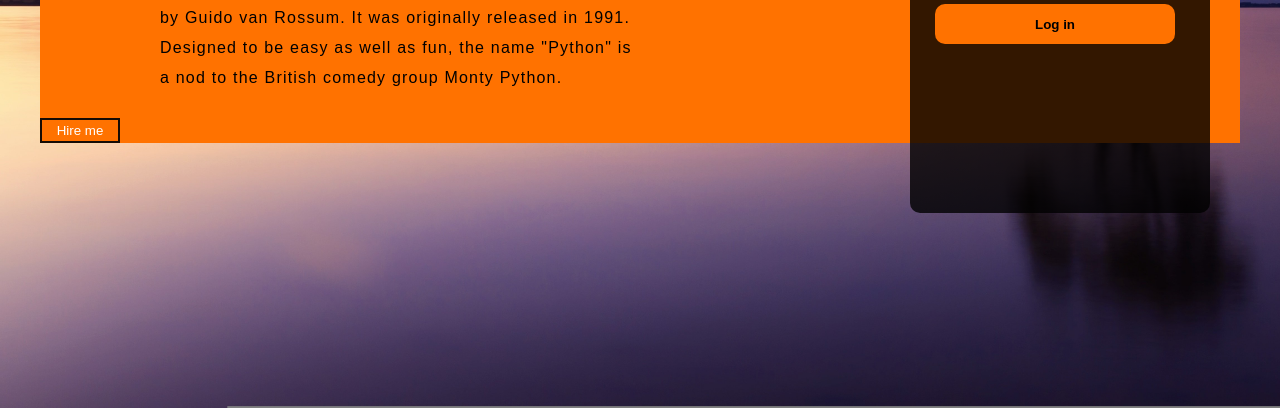
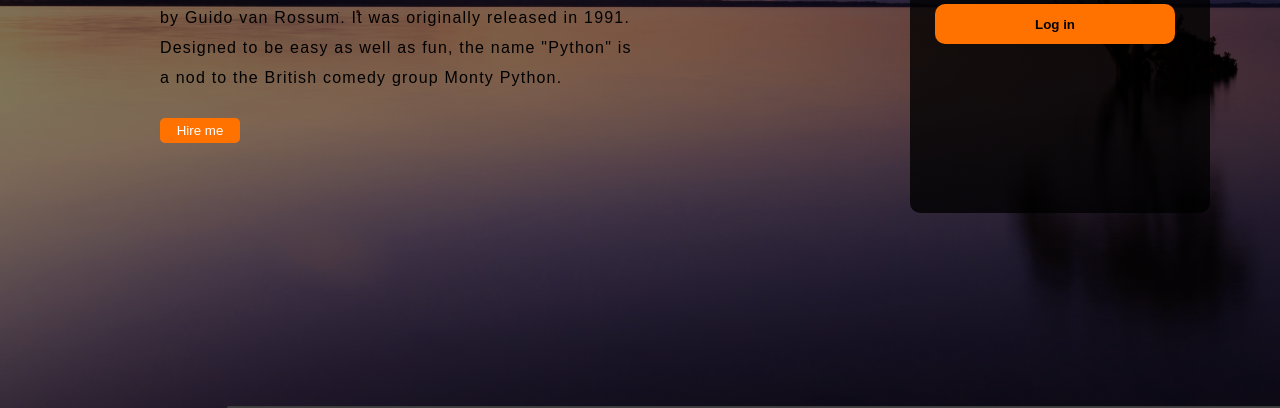
Before and after one commit to urstylelimon/Calculator, a plain HTML site: page index.html in a window 1280 px wide. Shown: the part 392-800 px from the top of the page. Drawn offline with Linux system fonts and the light colour scheme.

Commit message:
upade button

```diff
--- a/index.html
+++ b/index.html
@@ -31,7 +31,7 @@
         <div class="content">
             <h1 class="text0">Front-end and <br> back-end developer</h1>
             <p class="text1">Python is an interpreted, object-oriented, high-level programming language with dynamic semantics developed by Guido van Rossum. It was originally released in 1991. Designed to be easy as well as fun, the name "Python" is a nod to the British comedy group Monty Python.</p>
-            <button class="btn1"><a href="#">Hire me</Menu></a></button>
+            <button class="btn1"><a href="#">Hire me</a></button>
 
             <div class="form">
                 <h2>Please Log in</h2>
--- a/style.css
+++ b/style.css
@@ -6,9 +6,10 @@
     width: 100%;
     height: 100vh;
     background-position: center;
-    background: linear-gradient(to top, rgba(0,0,0,0.5)50%,rgba(0,0,0,0.5)50%), url(images/1.jpg);
+    background: linear-gradient(to top, rgba(0,0,0,0.5)50%,rgba(0,0,0,0.5)50%), url(images/2.jpg);
     background-size: cover;
-    background-image: url("images/2.jpg")
+    /* background-image: url("images/1.jpg")  */
+
 }
 .navbar{
 
@@ -120,7 +121,7 @@ ul li a:hover{
     height: auto;
     margin: auto;
     position: relative;
-    background-color: #ff7200;
+
 }
 
 .text0{
@@ -146,13 +147,20 @@ ul li a:hover{
 .btn1{
     width: 80px;
     height: 25px;
+    margin-left: 10%;
     cursor: pointer;
     background-color: #ff7200;
-    border: 2px solid #160c04 ;
+    border: 2px solid #ff7200;
+    border-radius: 5px;
+
 }
 .btn1 a{
     text-decoration: none;
     color: white;
+}
+.btn1:hover{
+    background: #b13333;
+    color: #000;
 }
 .form{
     width: 250px;
@@ -206,7 +214,7 @@ ul li a:hover{
     transition: 0.4s ease;
 }
 .btn2:hover{
-    background: #fff;
+    background: #862e2e;
     color: #ff7200;
 }
 .btn2 a{
```
